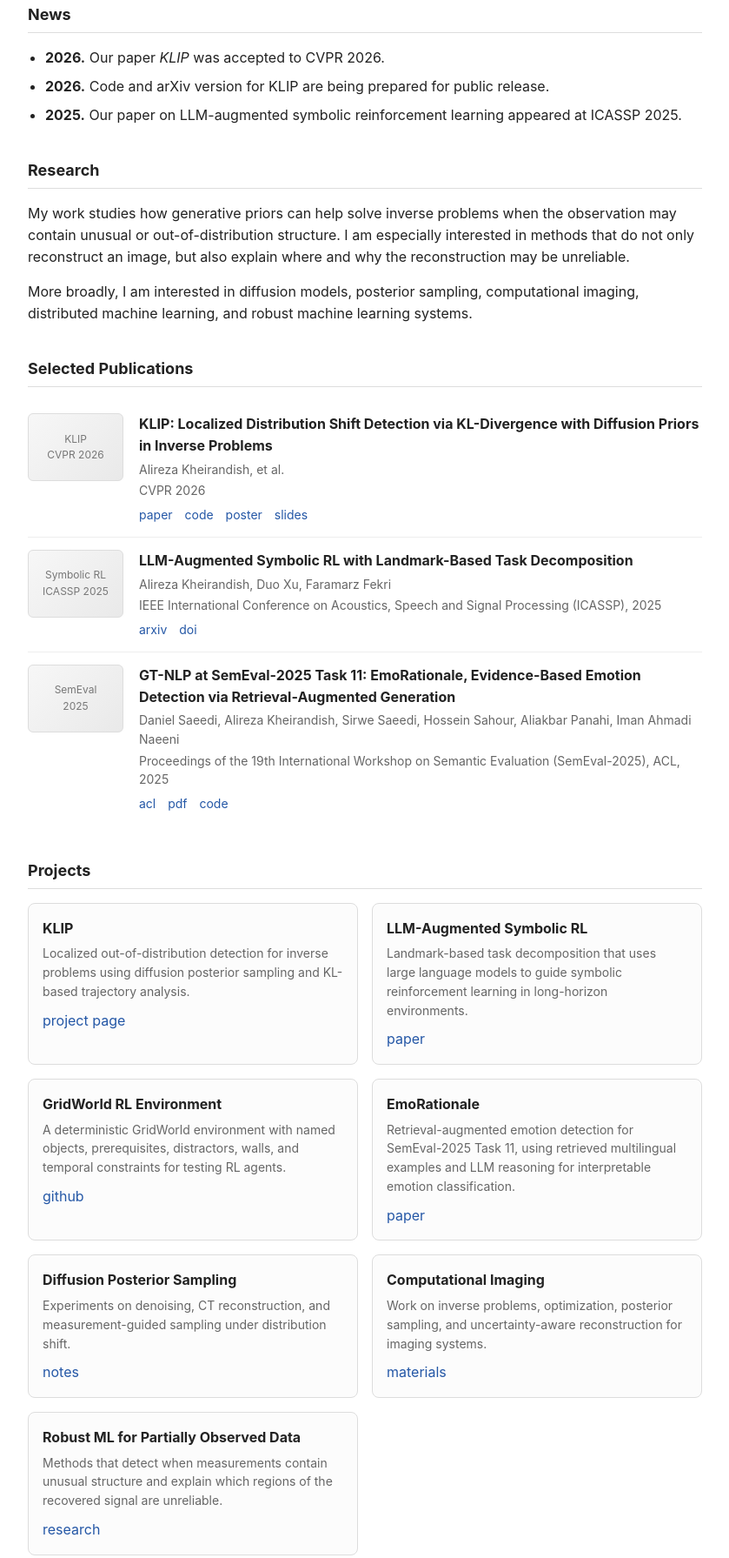
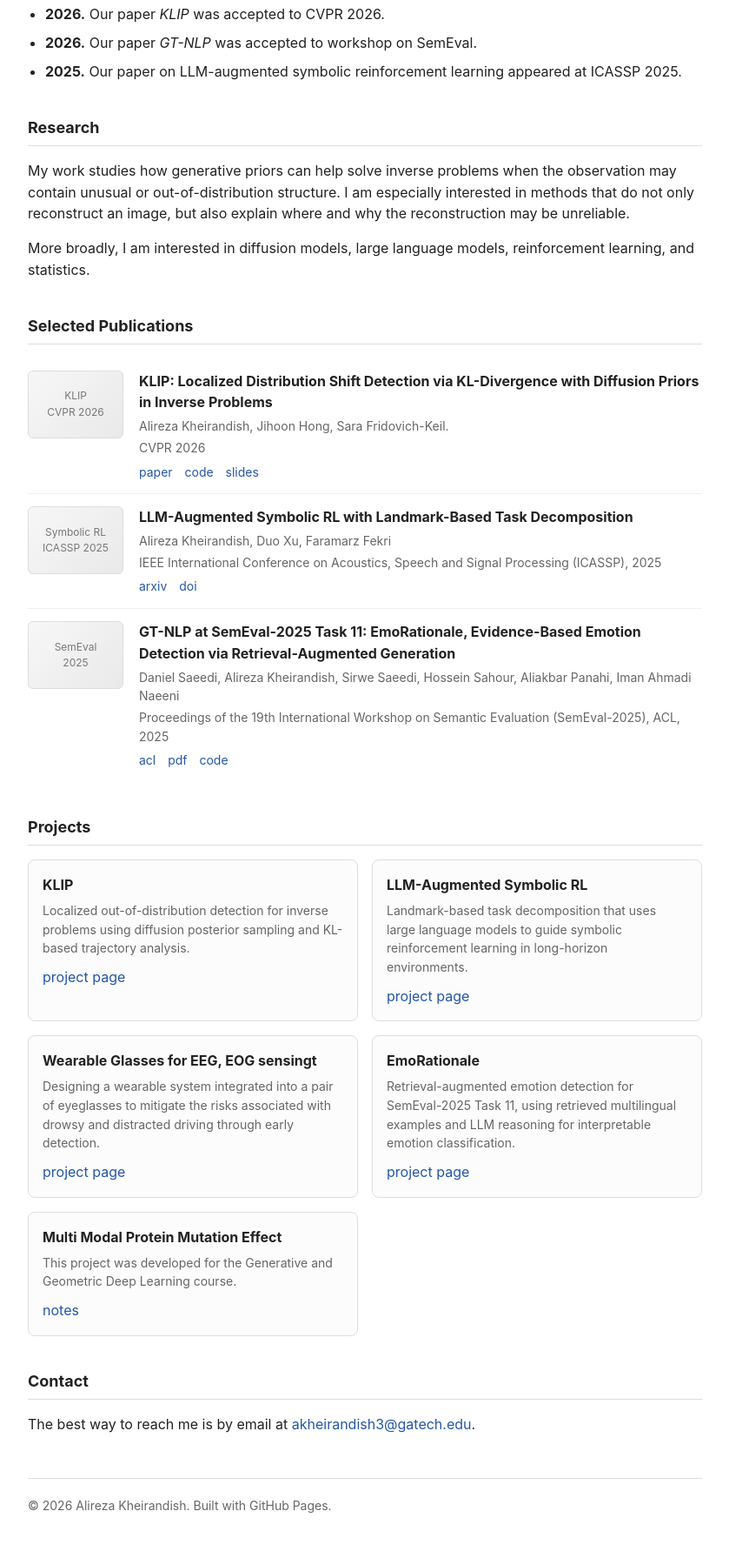
Before and after one commit to KheirAli/kheirali.github.io, a plain HTML site: page index.html in a window 1280 px wide. Shown: the part 487-2278 px from the top of the page at 87% size, without its empty margins (220-1059 px from the left). Drawn offline with Linux system fonts and the light colour scheme.

Commit message:
Update index.html

```diff
--- a/index.html
+++ b/index.html
@@ -256,12 +256,12 @@
 
         <div>
           <h1 class="name">Alireza Kheirandish</h1>
-          <p class="tagline">PhD Student. Georgia Tech ECE. Diffusion Models & Inverse Problems.</p>
+          <p class="tagline">PhD Student. Georgia Tech ECE.</p>
 
           <div class="links">
-            <a href="mailto:akheirandish3@gatech.edu">email</a>
+            <a href="akheirandish3@gatech.edu">email</a>
             <span>/</span>
-            <a href="https://github.com/akheirandish3">github</a>
+            <a href="https://github.com/KheirAli/">github</a>
             <span>/</span>
             <a href="https://scholar.google.com/citations?user=-9IKjn8AAAAJ&hl=en">google scholar</a>
             <span>/</span>
@@ -269,7 +269,7 @@
           </div>
 
           <p>
-            I am a PhD student in Electrical and Computer Engineering at Georgia Tech. My research focuses on machine learning for inverse problems, diffusion models, reinforcement learning, and detecting distribution shifts in partially observed data.
+            I am a PhD student in Electrical and Computer Engineering at Georgia Tech. My research focuses on generative models for inverse problems.
           </p>
 
           <p>
@@ -282,7 +282,7 @@
         <h2>News</h2>
         <ul class="news-list">
           <li><strong>2026.</strong> Our paper <em>KLIP</em> was accepted to CVPR 2026.</li>
-          <li><strong>2026.</strong> Code and arXiv version for KLIP are being prepared for public release.</li>
+          <li><strong>2026.</strong> Our paper <em>GT-NLP</em> was accepted to workshop on SemEval.</li>
           <li><strong>2025.</strong> Our paper on LLM-augmented symbolic reinforcement learning appeared at ICASSP 2025.</li>
         </ul>
       </section>
@@ -293,7 +293,7 @@
           My work studies how generative priors can help solve inverse problems when the observation may contain unusual or out-of-distribution structure. I am especially interested in methods that do not only reconstruct an image, but also explain where and why the reconstruction may be unreliable.
         </p>
         <p>
-          More broadly, I am interested in diffusion models, posterior sampling, computational imaging, distributed machine learning, and robust machine learning systems.
+          More broadly, I am interested in diffusion models, large language models, reinforcement learning, and statistics.
         </p>
       </section>
 
@@ -307,16 +307,16 @@
               KLIP: Localized Distribution Shift Detection via KL-Divergence with Diffusion Priors in Inverse Problems
             </div>
             <div class="paper-authors">
-              Alireza Kheirandish, et al.
+              Alireza Kheirandish, Jihoon Hong, Sara Fridovich-Keil.
             </div>
             <div class="paper-venue">
               CVPR 2026
             </div>
             <div class="paper-links">
-              <a href="#">paper</a>
-              <a href="#">code</a>
-              <a href="#">poster</a>
-              <a href="#">slides</a>
+              <a href="https://arxiv.org/abs/2605.31596">paper</a>
+              <a href="https://github.com/voilalab/KLIP">code</a>
+              <!-- <a href="#">poster</a> -->
+              <a href="https://youtu.be/2ROqNZJZclk">slides</a>
             </div>
           </div>
         </article>
@@ -339,6 +339,8 @@
             </div>
           </div>
         </article>
+
+
 
         <article class="paper">
           <div class="thumb">SemEval<br />2025</div>
@@ -370,7 +372,7 @@
             <p>
               Localized out-of-distribution detection for inverse problems using diffusion posterior sampling and KL-based trajectory analysis.
             </p>
-            <a href="#">project page</a>
+            <a href="https://github.com/voilalab/KLIP">project page</a>
           </div>
 
           <div class="project">
@@ -378,15 +380,15 @@
             <p>
               Landmark-based task decomposition that uses large language models to guide symbolic reinforcement learning in long-horizon environments.
             </p>
-            <a href="https://arxiv.org/abs/2410.01929">paper</a>
+            <a href="https://github.com/KheirAli/LLM_Landmark">project page</a>
           </div>
 
           <div class="project">
-            <div class="project-title">GridWorld RL Environment</div>
+            <div class="project-title">Wearable Glasses for EEG, EOG sensingt</div>
             <p>
-              A deterministic GridWorld environment with named objects, prerequisites, distractors, walls, and temporal constraints for testing RL agents.
+              Designing a wearable system integrated into a pair of eyeglasses to mitigate the risks associated with drowsy and distracted driving through early detection.
             </p>
-            <a href="#">github</a>
+            <a href="https://github.com/KheirAli/Wearable-Glasses-for-EEG-EOG-sensing">project page</a>
           </div>
 
           <div class="project">
@@ -394,18 +396,18 @@
             <p>
               Retrieval-augmented emotion detection for SemEval-2025 Task 11, using retrieved multilingual examples and LLM reasoning for interpretable emotion classification.
             </p>
-            <a href="https://aclanthology.org/2025.semeval-1.90/">paper</a>
+            <a href="https://github.com/daniel-saeedi/SemEvalTask11_EmoRationale">project page</a>
           </div>
 
           <div class="project">
-            <div class="project-title">Diffusion Posterior Sampling</div>
+            <div class="project-title">Multi Modal Protein Mutation Effect</div>
             <p>
-              Experiments on denoising, CT reconstruction, and measurement-guided sampling under distribution shift.
+              This project was developed for the Generative and Geometric Deep Learning course.
             </p>
-            <a href="#">notes</a>
+            <a href="https://github.com/KheirAli/Multi-Modal-Protein-Mutation-Effect">notes</a>
           </div>
 
-          <div class="project">
+          <!-- <div class="project">
             <div class="project-title">Computational Imaging</div>
             <p>
               Work on inverse problems, optimization, posterior sampling, and uncertainty-aware reconstruction for imaging systems.
@@ -419,7 +421,7 @@
               Methods that detect when measurements contain unusual structure and explain which regions of the recovered signal are unreliable.
             </p>
             <a href="#">research</a>
-          </div>
+          </div> -->
         </div>
       </section>
 
```
